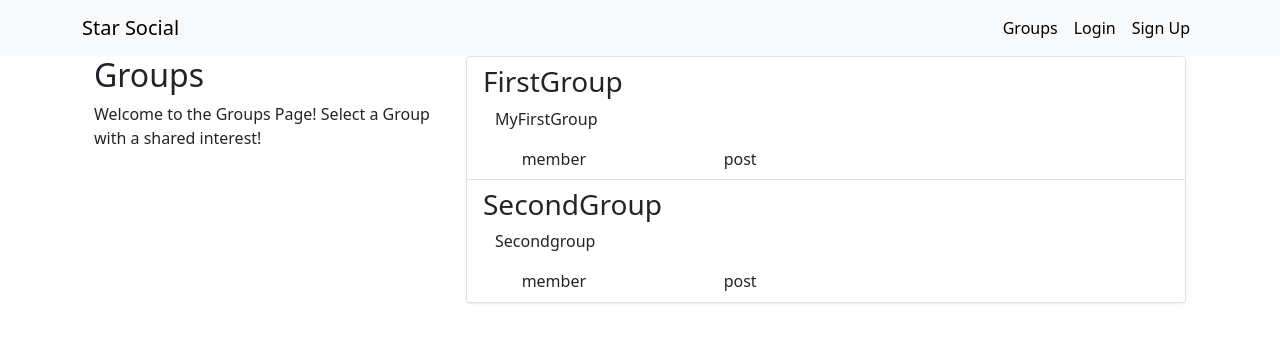
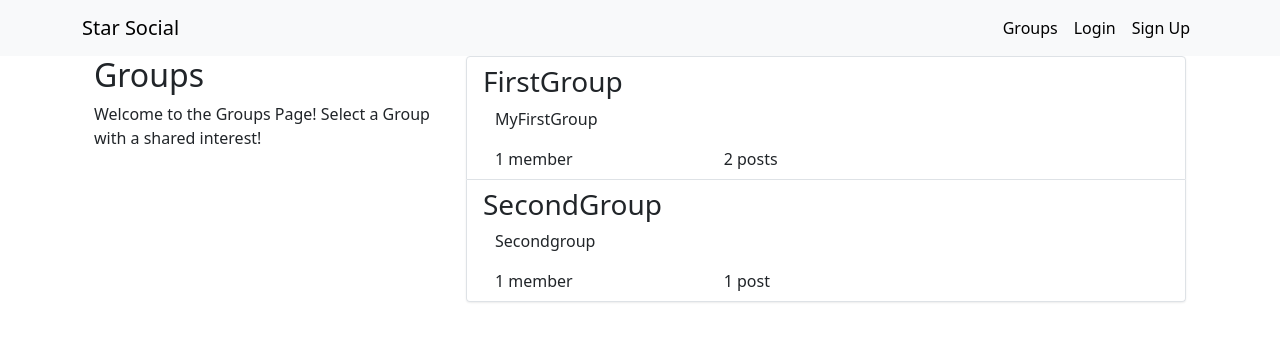
Before and after one commit to meetdomadiya/Social-Outer-Space, a Django app: a page that uses simplesocial/groups/templates/groups/group_list.html in a window 1280 px wide. Shown: the top 356 px of the page. Run offline with Django 3.2, Linux system fonts and the light colour scheme; data comes from the database, SQL or seed files in the repository; both versions use the stored data as it was after the commit; some libraries are stand-ins or nearby versions.

Commit message:
posts issue!

```diff
--- a/simplesocial/groups/templates/groups/group_list.html
+++ b/simplesocial/groups/templates/groups/group_list.html
@@ -5,11 +5,12 @@
 	<div class="content">
 		{% if user.is_authenticated %}
 		<h2>
-			Welcome back
-			<a href="{% url 'posts:for_user' username=user.username %}">@{{user.username }}</a>
+			Welcome back!<br>
+			<a href="{% url 'posts:for_user' username=user.username %}">@{{ user.username }}</a>
 		</h2>
 
     {% endif %}
+
 			<h2>Groups</h2>
 
 			<p>Welcome to the Groups Page! Select a Group with a shared interest!</p>
@@ -30,10 +31,10 @@
 				{{ group.description_html|safe }}
 				<div class="row">
 					<div class="col-md-4">
-						<span class="badge">{{ group.members.count }}</span> member{{ group.members.count|pluralize }}
+						<span>{{ group.members.count }}</span> member{{ group.members.count|pluralize }}
 					</div>
 					<div class="col-md-4">
-						<span class="badge">{{ group.posts.count }}</span> post{{ group.posts.count|pluralize }}
+						<span>{{ group.posts.count }}</span> post{{ group.posts.count|pluralize }}
 					</div>
 				</div>
 			</div>
--- a/simplesocial/posts/models.py
+++ b/simplesocial/posts/models.py
@@ -13,7 +13,7 @@
     created_at = models.DateTimeField(auto_now = True)
     message = models.TextField()
     message_html = models.TextField(editable=False)
-    group = models.ForeignKey(Group,related_name='post',null = True,blank=True, on_delete=models.CASCADE)
+    group = models.ForeignKey(Group,related_name='posts',null = True,blank=True, on_delete=models.CASCADE)
 
     def __str__(self):
         return self.message
--- a/simplesocial/posts/templates/posts/_post.html
+++ b/simplesocial/posts/templates/posts/_post.html
@@ -1,7 +1,6 @@
 <div class="post media">
 	<h3>{{ post.message_html|safe }}</h3>
 	<div class="media-body">
-		<strong>{{ post.user.username }}</strong>
 		<h5 class="media-heading">
 			<span class="username"><a href="{% url 'posts:for_user' username=post.user.username %}">@{{ post.user.username }}</a></span>
 			<time class="time"><a href="{% url 'posts:single' username=post.user.username pk=post.pk %}">{{ post.created_at }}</a></time>
--- a/simplesocial/posts/templates/posts/user_post_list.html
+++ b/simplesocial/posts/templates/posts/user_post_list.html
@@ -12,6 +12,6 @@
 
 <div class="col-md-8">
     {% for post in post_list %}
-    {% include "posts/_post.html" %}s
+    {% include "posts/_post.html" %}
     {% endfor %}
 </div>
```
Also changed, not shown: simplesocial/groups/templates/groups/group_detail.html (+0 -9 lines), simplesocial/db.sqlite3.
